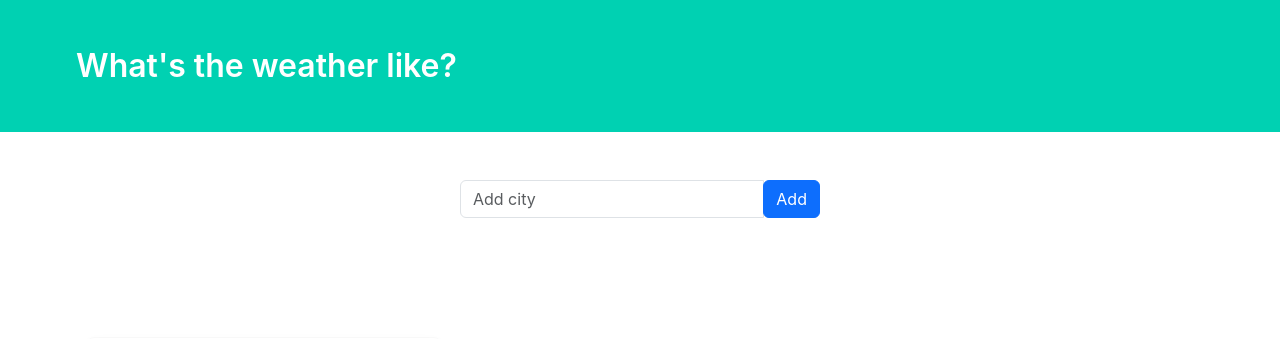
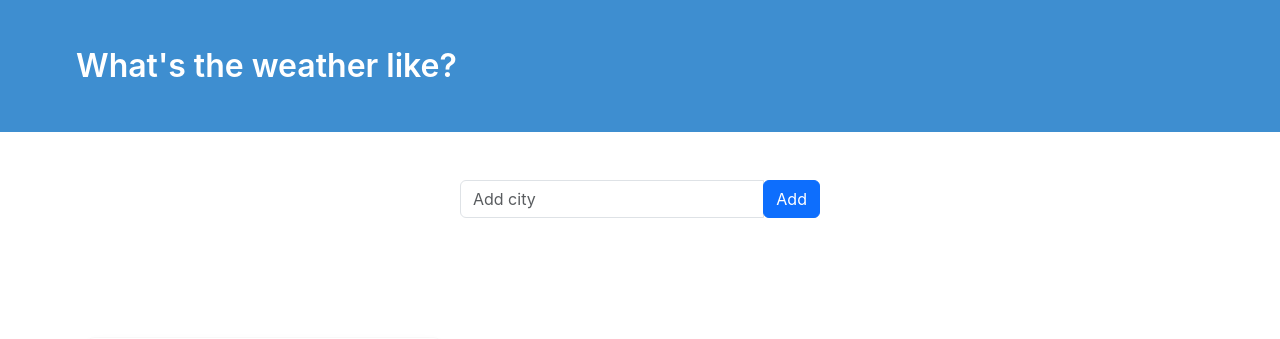
Before and after one commit to OKPooja/Weather, a Django app: template weather/templates/index.html in a window 1280 px wide. Shown: the top 339 px of the page. Run offline with Django 4.2, Linux system fonts and the light colour scheme; the template is opened without the code that fills it: most values are stand-ins (such as "Sample title", 1, 10 or a date in 2020); grey boxes marked "Sample" are stand-in pictures; some libraries are stand-ins or nearby versions.

Commit message:
Update index.html

```diff
--- a/weather/templates/index.html
+++ b/weather/templates/index.html
@@ -11,7 +11,7 @@
 </head>
 
 <body >
-    <section class="hero is-primary">
+    <section class="hero is-info">
         <div class="bg-image">
         </div>
         <div class="hero-body">
```
